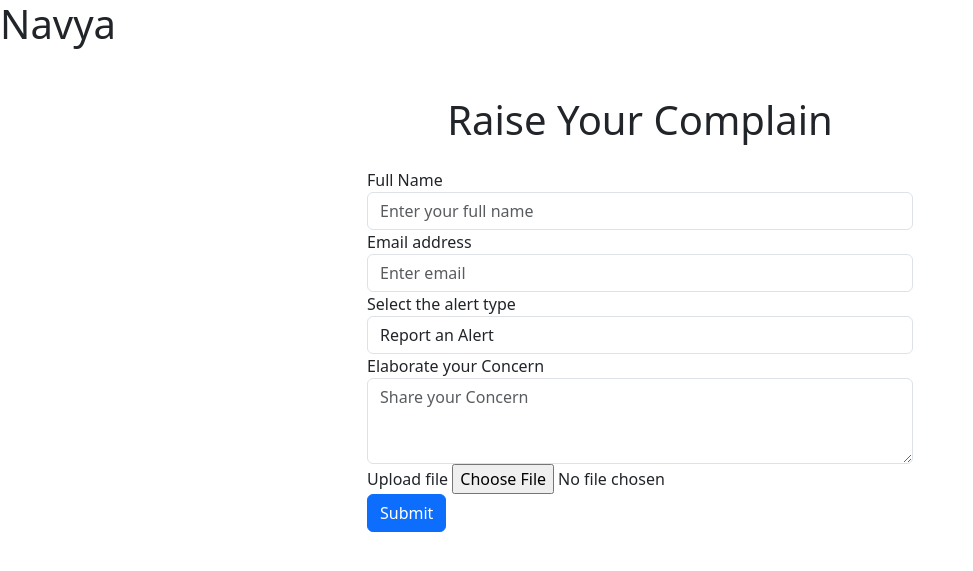
After one commit to sufyan-555/industrial_safety_app, a Flask app: page /complain/2 in a window 1280 px wide. The commit adds this page. Shown: the top 571 px of the page, without its empty margins (0-973 px from the left). Run offline with Flask 3, Linux system fonts and the light colour scheme; data comes from the database, SQL or seed files in the repository; both versions use the stored data as it was after the commit; some libraries are stand-ins or nearby versions.

Commit message:
unique comlain forms added

```diff
--- a/app.py
+++ b/app.py
@@ -149,9 +149,9 @@ def upload_file():
             return redirect("/upload")
 
 
-@app.route('/submit_complaint', methods=['POST'])
+@app.route('/<int:id>/submit_complaint', methods=['POST'])
 @login_required
-def submit_complaint():
+def submit_complaint(id):
     if request.method == 'POST':
         full_name = request.form['fullName']
         email = request.form['email']
@@ -161,7 +161,7 @@ def submit_complaint():
 
         # Create a new complaint associated with the logged-in user
         complaint = Complaint(full_name=full_name, email=email, alert_type=alert_type, description=description,
-                              file_data=file_data, user_id=current_user.id)
+                              file_data=file_data, user_id=id)
         db.session.add(complaint)
         db.session.commit()
 
@@ -229,7 +229,12 @@ def complaints():
         if complaint.file_data:
             # Convert binary file data to base64 for displaying in HTML
             complaint.file_data = base64.b64encode(complaint.file_data).decode('utf-8')
-    return render_template('complaints.html', complaints=complaints)
+    return render_template('complaints.html', complaints=complaints,user=current_user)
+
+@app.route("/complain/<int:id>")
+def complain_form(id):
+    return render_template("complain_form.html",user = User.query.filter_by(id=id).first())
+
 
 @app.route('/delete/<int:id>')
 @login_required
--- /dev/null
+++ b/templates/complain_form.html
@@ -0,0 +1,63 @@
+<!DOCTYPE html>
+<html lang="en">
+
+<head>
+    <meta charset="UTF-8">
+    <meta http-equiv="X-UA-Compatible" content="IE=edge">
+    <meta name="viewport" content="width=device-width, initial-scale=1.0">
+    <link href="https://cdn.lineicons.com/4.0/lineicons.css" rel="stylesheet" />
+    <link href="https://cdn.jsdelivr.net/npm/bootstrap@5.3.0-alpha3/dist/css/bootstrap.min.css" rel="stylesheet"
+        integrity="sha384-KK94CHFLLe+nY2dmCWGMq91rCGa5gtU4mk92HdvYe+M/SXH301p5ILy+dN9+nJOZ" crossorigin="anonymous">
+    <title>Complain Form</title>
+
+</head>
+
+<body>
+    <h1>{{user.username}}</h1>
+    <section id="formpart" class="formpart">
+        <div class="container mt-5">
+          <h1 class="text-center mb-4">Raise Your Complain</h1>
+          <div class="row justify-content-center">
+            <div class="col-md-6">
+              <form action="/{{user.id}}/submit_complaint" method="post" enctype="multipart/form-data">
+                <div class="form-group">
+                  <label for="fullName">Full Name</label>
+                  <input type="text" class="form-control" id="fullName" name="fullName"
+                    placeholder="Enter your full name">
+                </div>
+                <div class="form-group">
+                  <label for="email">Email address</label>
+                  <input type="email" class="form-control" id="email" name="email" aria-describedby="emailHelp"
+                    placeholder="Enter email">
+                </div>
+                <div class="form-group">
+                  <label for="alertType">Select the alert type</label>
+                  <select class="form-control" id="alertType" name="alertType">
+                    <option value="Report an Alert">Report an Alert</option>
+                    <option value="Normal Complaint">Normal Complaint</option>
+                    <option value="Harassment reporting">Harassment reporting</option>
+                  </select>
+                </div>
+                <div class="form-group">
+                  <label for="description">Elaborate your Concern</label>
+                  <textarea class="form-control" id="description" name="description" rows="3"
+                    placeholder="Share your Concern"></textarea>
+                </div>
+                <div class="form-group">
+                  <label for="file">Upload file</label>
+                  <input type="file" class="form-control-file" id="file" name="file">
+                </div>
+                <button type="submit" class="btn btn-primary">Submit</button>
+              </form>
+            </div>
+          </div>
+        </div>
+      </section>
+
+
+    <script src="https://cdn.jsdelivr.net/npm/bootstrap@5.3.0-alpha3/dist/js/bootstrap.bundle.min.js"
+        integrity="sha384-ENjdO4Dr2bkBIFxQpeoTz1HIcje39Wm4jDKdf19U8gI4ddQ3GYNS7NTKfAdVQSZe"
+        crossorigin="anonymous"></script>
+</body>
+
+</html>
--- a/templates/complaints.html
+++ b/templates/complaints.html
@@ -21,7 +21,7 @@
         <!--Add your code here-->
             <div class="container">
                 <h1>All Complaints</h1>
-
+                <a href="/complain/{{user.id}}" type="button" class="btn btn-outline-dark btn-sm mx-1">View Comlain form</button>
 
                 {% if complaints|length==0 %}
                 <div class="alert alert-dark" role="alert">
```
Also changed, not shown: templates/index.html (+0 -43 lines), instance/user.db.
